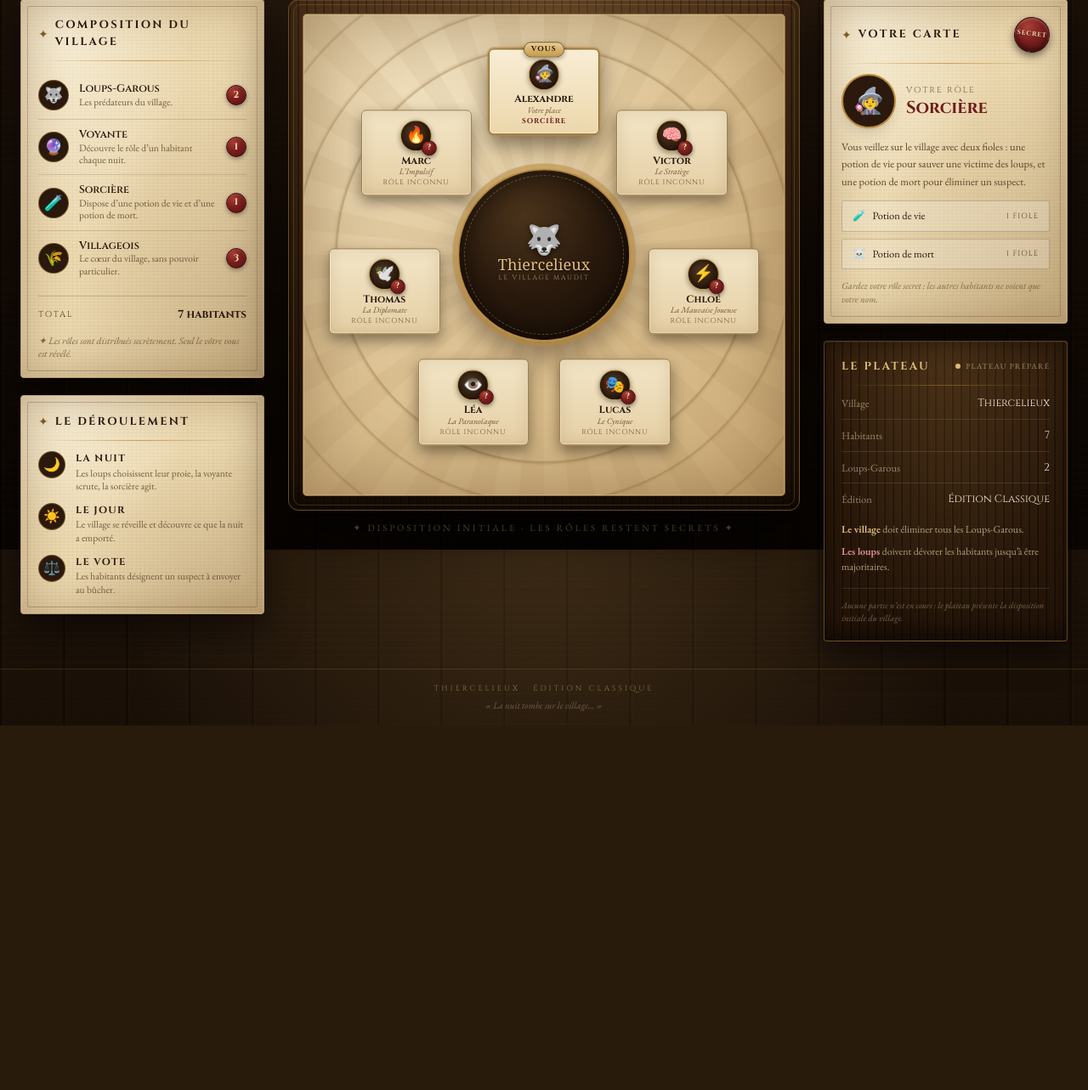
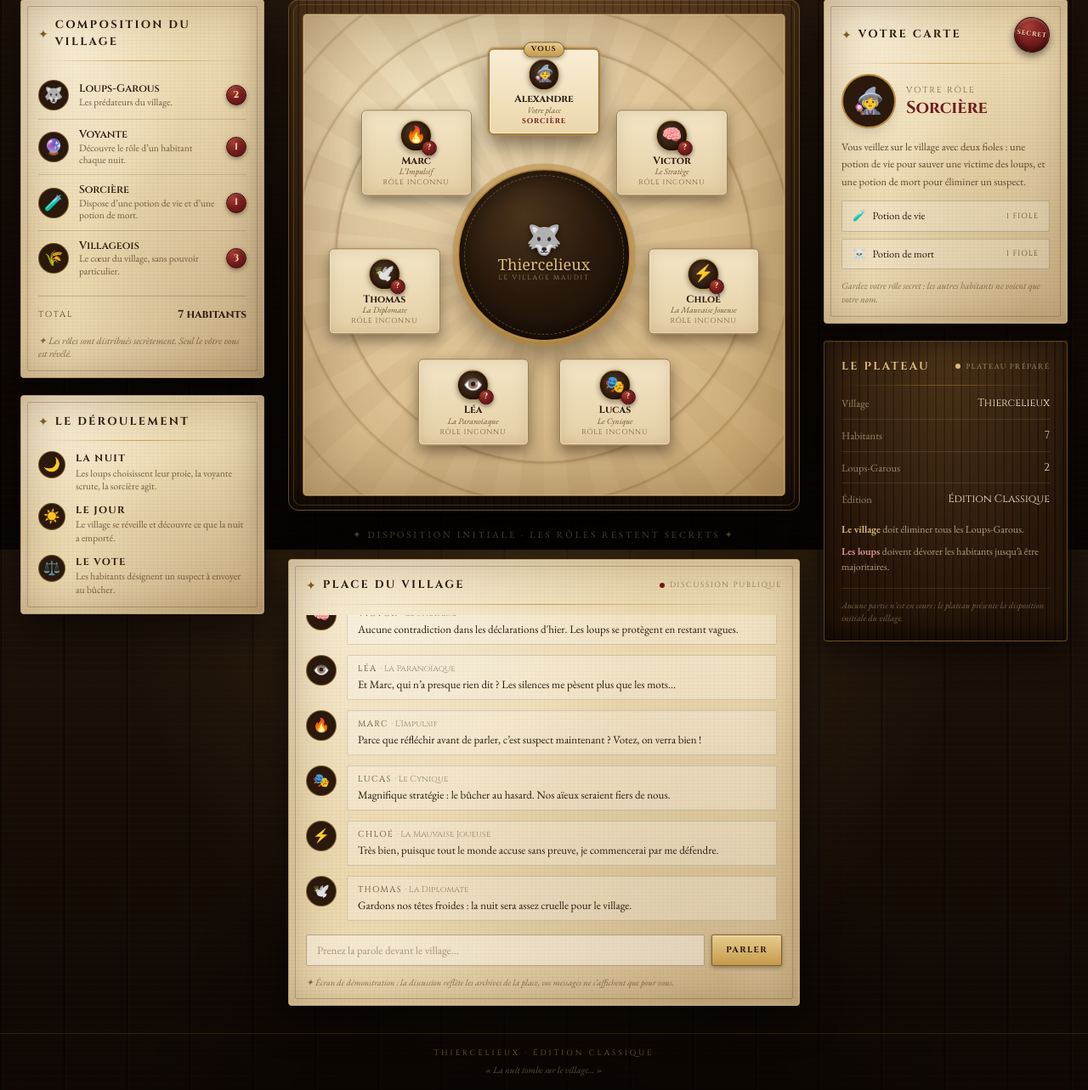
Before and after one commit to HazelCunuder/loup-garou, a Django app: page / in a window 1280 px wide. Shown: the part 153-1436 px from the top of the page at 85% size. Before the commit the page ends 1007 px from the top, so only its background shows below. Run offline with Django 5.2, Linux system fonts and the light colour scheme; some libraries are stand-ins or nearby versions; some web fonts are replaced.

Commit message:
Add central public village discussion zone to board screen
Add a parchment "Place du village" panel in the center column below the board, with sample messages written in each AI persona's voice and a local (demo) message input for the human player.

```diff
--- a/loup-garou/game/views.py
+++ b/loup-garou/game/views.py
@@ -141,11 +141,59 @@ def village_view(request):
         },
     ]
 
+    # Extraits publics de la dernière veillée, affichés sur la place du village.
+    # Démo statique : la discussion n'est pas encore reliée à un modèle Django.
+    discussion = [
+        {
+            'name': 'Thomas',
+            'avatar': '🕊️',
+            'persona': 'La Diplomate',
+            'text': 'Le village est réuni. Avant que la nuit ne tombe, disons chacun ce que nous avons vu.',
+        },
+        {
+            'name': 'Victor',
+            'avatar': '🧠',
+            'persona': 'Le Stratège',
+            'text': "Aucune contradiction dans les déclarations d'hier. Les loups se protègent en restant vagues.",
+        },
+        {
+            'name': 'Léa',
+            'avatar': '👁️',
+            'persona': 'La Paranoïaque',
+            'text': 'Et Marc, qui n’a presque rien dit ? Les silences me pèsent plus que les mots...',
+        },
+        {
+            'name': 'Marc',
+            'avatar': '🔥',
+            'persona': 'L’Impulsif',
+            'text': 'Parce que réfléchir avant de parler, c’est suspect maintenant ? Votez, on verra bien !',
+        },
+        {
+            'name': 'Lucas',
+            'avatar': '🎭',
+            'persona': 'Le Cynique',
+            'text': 'Magnifique stratégie : le bûcher au hasard. Nos aïeux seraient fiers de nous.',
+        },
+        {
+            'name': 'Chloé',
+            'avatar': '⚡',
+            'persona': 'La Mauvaise Joueuse',
+            'text': 'Très bien, puisque tout le monde accuse sans preuve, je commencerai par me défendre.',
+        },
+        {
+            'name': 'Thomas',
+            'avatar': '🕊️',
+            'persona': 'La Diplomate',
+            'text': 'Gardons nos têtes froides : la nuit sera assez cruelle pour le village.',
+        },
+    ]
+
     context = {
         'board': board,
         'players': players,
         'composition': composition,
         'phases': phases,
+        'discussion': discussion,
         'human': players[0],
     }
     return render(request, 'game/village.html', context)
--- a/loup-garou/templates/game/village.html
+++ b/loup-garou/templates/game/village.html
@@ -284,6 +284,36 @@
     font-weight: 700;
   }
 
+  /* --------------------- Discussion publique du village --------------------- */
+  .chat-feed {
+    scroll-behavior: smooth;
+  }
+
+  .chat-input:focus {
+    outline: none;
+    border-color: var(--gold-dark);
+    box-shadow: 0 0 0 3px rgba(185, 138, 60, 0.35);
+  }
+
+  .chat-send {
+    font-family: 'Cinzel', Georgia, serif;
+    font-weight: 700;
+    letter-spacing: 0.14em;
+    text-transform: uppercase;
+    background: linear-gradient(180deg, #e8cd8e, #c49a4b);
+    color: #241507;
+    border: 1px solid var(--gold-dark);
+    box-shadow: inset 0 1px 0 rgba(255, 255, 255, 0.45), 0 2px 5px rgba(0, 0, 0, 0.30);
+  }
+
+  .chat-send:hover {
+    filter: brightness(1.08);
+  }
+
+  .chat-send:active {
+    transform: translateY(1px);
+  }
+
   /* ------------------------------ Mobile ------------------------------ */
   @media (max-width: 767px) {
     .board-surface {
@@ -461,8 +491,8 @@
 
       </aside>
 
-      <!-- --------------------------- Plateau central --------------------------- -->
-      <section class="order-1 xl:order-2 xl:col-span-6">
+      <!-- --------------------- Plateau + place du village --------------------- -->
+      <section class="order-1 xl:order-2 xl:col-span-6 space-y-5">
         <div class="board-frame">
           <div class="board-surface">
 
@@ -511,6 +541,59 @@
         <p class="mt-3 text-center text-[10px] sm:text-[11px] uppercase tracking-[0.26em] text-gold-light/45">
           ✦ Disposition initiale · Les rôles restent secrets ✦
         </p>
+
+        <!-- ------------------ Place du village : discussion publique ------------------ -->
+        <section class="parchment p-4 sm:p-5" aria-label="Discussion publique du village">
+          <div class="flex items-center justify-between gap-3">
+            <div class="flex items-center gap-2">
+              <span class="text-gold-dark text-sm">✦</span>
+              <h2 class="font-display text-[12px] sm:text-[13px] font-bold uppercase tracking-[0.18em] text-ink">
+                Place du village
+              </h2>
+            </div>
+            <span class="flex items-center gap-1.5 font-display text-[9px] uppercase tracking-[0.18em] text-ink-soft/70">
+              <span class="w-1.5 h-1.5 rounded-full bg-blood"></span>
+              Discussion publique
+            </span>
+          </div>
+          <div class="gold-rule my-3"></div>
+
+          <!-- Fil des échanges -->
+          <div id="chat-feed"
+               class="chat-feed relative z-10 space-y-3 max-h-[320px] sm:max-h-[360px] overflow-y-auto pr-1.5">
+            {% for message in discussion %}
+              <article class="flex gap-3">
+                <span class="w-9 h-9 flex-shrink-0 grid place-items-center rounded-full text-base text-parchment-light bg-wood-800 border border-gold/60 shadow-inner">
+                  {{ message.avatar }}
+                </span>
+                <div class="flex-1 min-w-0 rounded-sm border border-ink/15 bg-white/25 px-3 py-2">
+                  <p class="font-display text-[10px] uppercase tracking-[0.14em] text-ink-soft">
+                    {{ message.name }}
+                    <span class="normal-case tracking-normal text-ink-soft/60">· {{ message.persona }}</span>
+                  </p>
+                  <p class="mt-0.5 text-[13px] leading-snug text-ink">{{ message.text }}</p>
+                </div>
+              </article>
+            {% endfor %}
+          </div>
+
+          <!-- Prendre la parole -->
+          <form id="chat-form" class="mt-4 flex gap-2" autocomplete="off">
+            <input id="chat-input"
+                   type="text"
+                   maxlength="300"
+                   placeholder="Prenez la parole devant le village..."
+                   class="chat-input relative z-10 min-w-0 flex-1 rounded-sm border border-ink/30 bg-white/40 px-3 py-2 text-[13px] text-ink placeholder-ink-soft/50 font-body">
+            <button type="submit" class="chat-send relative z-10 flex-shrink-0 rounded-sm px-4 py-2 text-[10px]">
+              Parler
+            </button>
+          </form>
+
+          <p class="mt-3 text-[10.5px] italic leading-snug text-ink-soft/70">
+            ✦ Écran de démonstration : la discussion reflète les archives de la place, vos messages
+            ne s’affichent que pour vous.
+          </p>
+        </section>
       </section>
 
       <!-- ---------------------- Colonne droite : votre carte ---------------------- -->
@@ -616,3 +699,54 @@
 
 </div>
 {% endblock %}
+
+{% block extra_scripts %}
+<script>
+  // Discussion publique (démo) : publie le message du joueur localement dans le fil.
+  (function () {
+    var form = document.getElementById('chat-form');
+    var input = document.getElementById('chat-input');
+    var feed = document.getElementById('chat-feed');
+    var humanName = '{{ human.name }}';
+    var humanAvatar = '{{ human.avatar }}';
+    if (!form || !input || !feed) return;
+
+    // Affiche les archives en fin de discussion.
+    feed.scrollTop = feed.scrollHeight;
+
+    form.addEventListener('submit', function (event) {
+      event.preventDefault();
+      var text = input.value.trim();
+      if (!text) return;
+
+      var message = document.createElement('article');
+      message.className = 'flex flex-row-reverse gap-3';
+
+      var avatar = document.createElement('span');
+      avatar.className = 'w-9 h-9 flex-shrink-0 grid place-items-center rounded-full text-base text-parchment-light bg-wood-800 border-2 border-gold shadow';
+      avatar.textContent = humanAvatar;
+
+      var bubble = document.createElement('div');
+      bubble.className = 'flex-1 min-w-0 rounded-sm border-2 border-gold-dark bg-gradient-to-b from-[#f8edd4] to-[#ecd7ab] px-3 py-2';
+
+      var author = document.createElement('p');
+      author.className = 'font-display text-[10px] uppercase tracking-[0.14em] text-blood text-right';
+      author.textContent = humanName + ' · vous';
+
+      var content = document.createElement('p');
+      content.className = 'mt-0.5 text-[13px] leading-snug text-ink';
+      content.textContent = text;
+
+      bubble.appendChild(author);
+      bubble.appendChild(content);
+      message.appendChild(avatar);
+      message.appendChild(bubble);
+      feed.appendChild(message);
+
+      feed.scrollTop = feed.scrollHeight;
+      input.value = '';
+      input.focus();
+    });
+  })();
+</script>
+{% endblock %}
```
